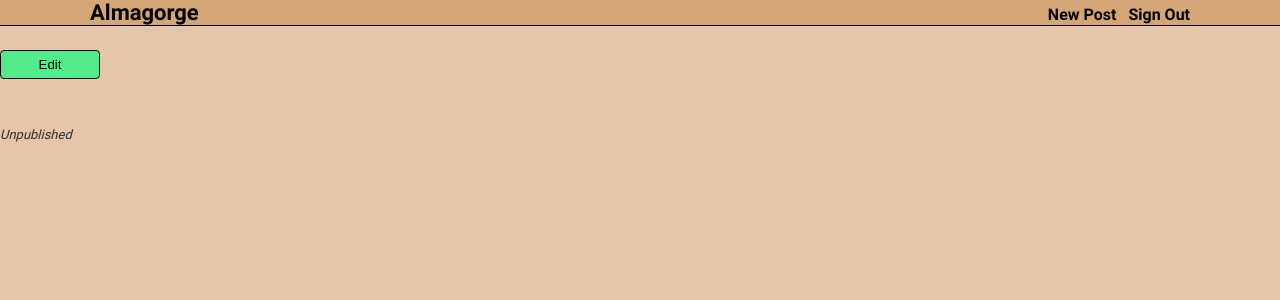
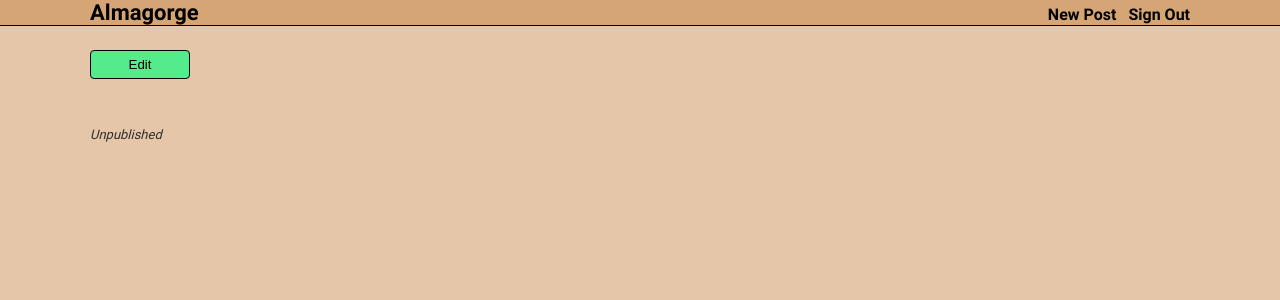
Before and after one commit to DrantDumani/author-blog, a React (Vite) app: page /new in a window 1280 px wide. Shown: the top 300 px of the page. Built offline with nearby package versions, Linux system fonts and the light colour scheme; sample sign-in values are in the browser's storage.

Commit message:
Remove max width on modal

```diff
--- a/src/components/DeleteModal/DeleteModal.module.css
+++ b/src/components/DeleteModal/DeleteModal.module.css
@@ -2,6 +2,7 @@
   background-color: #04040485;
   position: absolute;
   width: 100%;
+  max-width: 100%;
   height: 100%;
   top: 0;
   left: 0;
--- a/src/pages/Home/Home.module.css
+++ b/src/pages/Home/Home.module.css
@@ -30,8 +30,4 @@
     margin: 0 auto;
     max-width: 68.75rem;
   }
-
-  .main > *:last-child {
-    max-width: 100%;
-  }
 }
```
